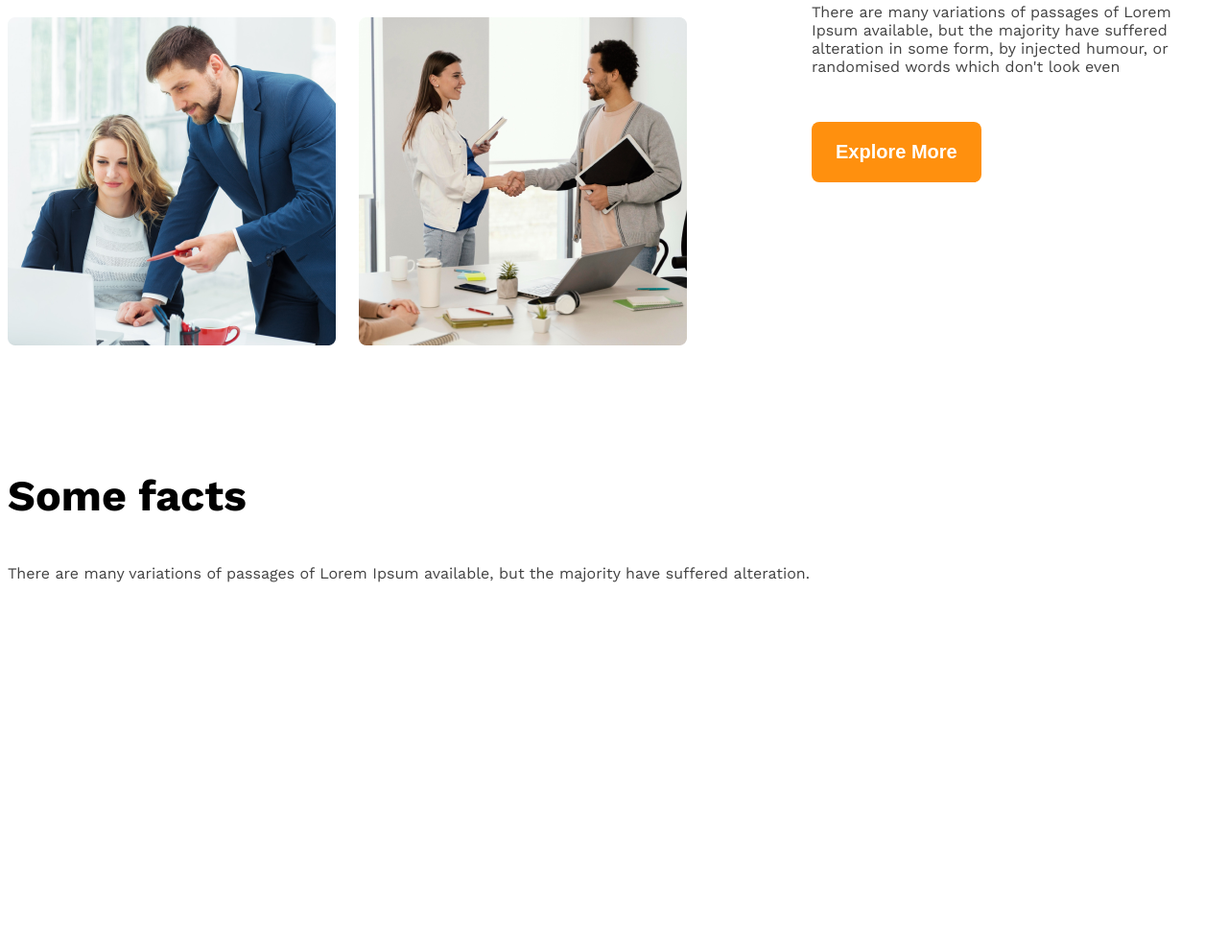
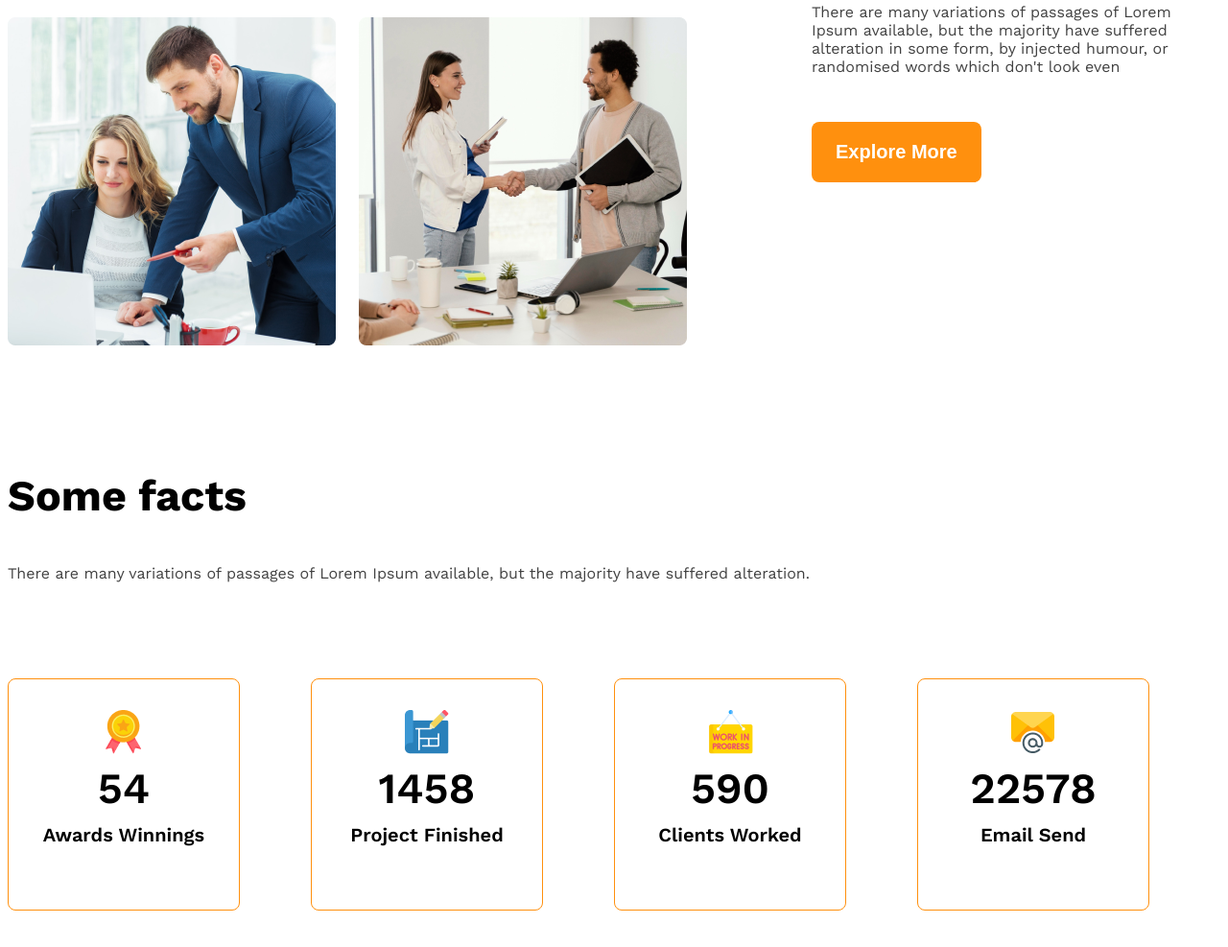
Before and after one commit to piona8621/G3---Architects-, a plain HTML site: page index.html in a window 1280 px wide. Shown: the part 1694-2681 px from the top of the page at 96% size. Before the commit the page ends 2590 px from the top, so only its background shows below. Drawn offline with nearby package versions, Linux system fonts and the light colour scheme.

Commit message:
facts card

```diff
--- a/index.html
+++ b/index.html
@@ -51,28 +51,36 @@
 
    <!-- .fact*4>img.fact-icon+h4.fact-number+h5.fact-name. -->
 
-   <div class="fact">
-    <img src="" alt="" class="fact-icon">
-    <h4 class="fact-number"></h4>
-    <h5 class="fact-name"></h5>
+   <div class="fact display-flex">
+    <div>
+      <img src="images/icons/ribon.png" alt="" class="fact-icon">
+    <h4 class="fact-number">54</h4>
+    <h5 class="fact-name">Awards Winnings</h5>
+    </div>
    </div>
 
-   <div class="fact">
-    <img src="" alt="" class="fact-icon">
-    <h4 class="fact-number"></h4>
-    <h5 class="fact-name"></h5>
+   <div class="fact display-flex">
+   <div>
+    <img src="images/icons/projects.png" alt="" class="fact-icon">
+    <h4 class="fact-number">1458</h4>
+    <h5 class="fact-name">Project Finished</h5>
+   </div>
    </div>
 
-   <div class="fact">
-    <img src="" alt="" class="fact-icon">
-    <h4 class="fact-number"></h4>
-    <h5 class="fact-name"></h5>
+   <div class="fact display-flex">
+    <div>
+      <img src="images/icons/customers.png" alt="" class="fact-icon">
+    <h4 class="fact-number">590</h4>
+    <h5 class="fact-name">Clients Worked</h5>
+    </div>
    </div>
 
-   <div class="fact">
-    <img src="" alt="" class="fact-icon">
-    <h4 class="fact-number"></h4>
-    <h5 class="fact-name"></h5>
+   <div class="fact display-flex">
+    <div>
+      <img src="images/icons/email.png" alt="" class="fact-icon">
+    <h4 class="fact-number">22578</h4>
+    <h5 class="fact-name">Email Send</h5>
+    </div>
    </div>
 
      </div>
--- a/styles/Architects.css
+++ b/styles/Architects.css
@@ -126,7 +126,34 @@ main > section{
   font-weight: 2.8rem;
 }
 
+/* some fact card */
 
+.facts-container{
+  display: grid;
+  grid-template-columns: repeat(4,1fr);
+  margin-top: 100px;
+}
+.fact{
+  border: 1px solid #FF900E;
+  width: 240px;
+  height: 240px;
+  border-radius: 8px;
+  text-align: center;
+  align-items: center;
+  justify-content: center;
+}
+
+.fact-number{
+  font-weight: 600;
+  font-size: 2.8rem;
+  margin-top: 5px;
+  margin-bottom: 10px;
+}
+.fact-name{
+  font-weight: 600;
+  font-size: 1.25rem;
+  margin-top: 10px;
+}
 
 /* responsive media query */
 @media screen and (max-width:576px) {
```
